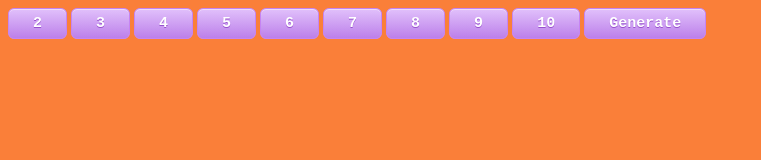
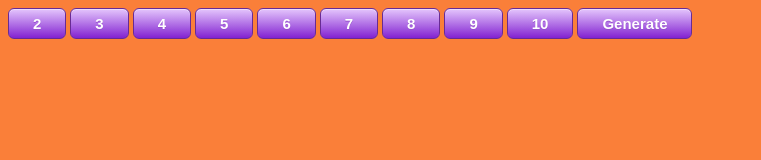
Before and after one commit to NerdyItalian/Weekend2Challenge, a plain HTML site: page index.html in a window 1280 px wide. Shown: the whole page, without its empty margins (0-761 px from the left). Drawn offline with Linux system fonts and the light colour scheme.

Commit message:
style changes

```diff
--- a/stylesheet.css
+++ b/stylesheet.css
@@ -19,43 +19,43 @@ body {
 }
 
 
-.teamSizeButton , .refreshButton  {
+.teamSizeButton, .refreshButton {
 	-moz-box-shadow:inset 0px 1px 0px 0px #efdcfb;
 	-webkit-box-shadow:inset 0px 1px 0px 0px #efdcfb;
 	box-shadow:inset 0px 1px 0px 0px #efdcfb;
-	background:-webkit-gradient(linear, left top, left bottom, color-stop(0.05, #dfbdfa), color-stop(1, #bc80ea));
-	background:-moz-linear-gradient(top, #dfbdfa 5%, #bc80ea 100%);
-	background:-webkit-linear-gradient(top, #dfbdfa 5%, #bc80ea 100%);
-	background:-o-linear-gradient(top, #dfbdfa 5%, #bc80ea 100%);
-	background:-ms-linear-gradient(top, #dfbdfa 5%, #bc80ea 100%);
-	background:linear-gradient(to bottom, #dfbdfa 5%, #bc80ea 100%);
-	filter:progid:DXImageTransform.Microsoft.gradient(startColorstr='#dfbdfa', endColorstr='#bc80ea',GradientType=0);
+	background:-webkit-gradient(linear, left top, left bottom, color-stop(0.05, #dfbdfa), color-stop(1, #8222d1));
+	background:-moz-linear-gradient(top, #dfbdfa 5%, #8222d1 100%);
+	background:-webkit-linear-gradient(top, #dfbdfa 5%, #8222d1 100%);
+	background:-o-linear-gradient(top, #dfbdfa 5%, #8222d1 100%);
+	background:-ms-linear-gradient(top, #dfbdfa 5%, #8222d1 100%);
+	background:linear-gradient(to bottom, #dfbdfa 5%, #8222d1 100%);
+	filter:progid:DXImageTransform.Microsoft.gradient(startColorstr='#dfbdfa', endColorstr='#8222d1',GradientType=0);
 	background-color:#dfbdfa;
 	-moz-border-radius:6px;
 	-webkit-border-radius:6px;
 	border-radius:6px;
-	border:1px solid #c584f3;
+	border:1px solid #682b94;
 	display:inline-block;
 	cursor:pointer;
 	color:#ffffff;
-	font-family:monospace;
+	font-family:Arial;
 	font-size:15px;
 	font-weight:bold;
 	padding:6px 24px;
 	text-decoration:none;
 	text-shadow:0px 1px 0px #9752cc;
 }
-.teamSizeButton:hover , .refreshButton:hover {
-	background:-webkit-gradient(linear, left top, left bottom, color-stop(0.05, #bc80ea), color-stop(1, #dfbdfa));
-	background:-moz-linear-gradient(top, #bc80ea 5%, #dfbdfa 100%);
-	background:-webkit-linear-gradient(top, #bc80ea 5%, #dfbdfa 100%);
-	background:-o-linear-gradient(top, #bc80ea 5%, #dfbdfa 100%);
-	background:-ms-linear-gradient(top, #bc80ea 5%, #dfbdfa 100%);
-	background:linear-gradient(to bottom, #bc80ea 5%, #dfbdfa 100%);
-	filter:progid:DXImageTransform.Microsoft.gradient(startColorstr='#bc80ea', endColorstr='#dfbdfa',GradientType=0);
-	background-color:#bc80ea;
+.teamSizeButton:hover, .refreshButton:hover {
+	background:-webkit-gradient(linear, left top, left bottom, color-stop(0.05, #8222d1), color-stop(1, #dfbdfa));
+	background:-moz-linear-gradient(top, #8222d1 5%, #dfbdfa 100%);
+	background:-webkit-linear-gradient(top, #8222d1 5%, #dfbdfa 100%);
+	background:-o-linear-gradient(top, #8222d1 5%, #dfbdfa 100%);
+	background:-ms-linear-gradient(top, #8222d1 5%, #dfbdfa 100%);
+	background:linear-gradient(to bottom, #8222d1 5%, #dfbdfa 100%);
+	filter:progid:DXImageTransform.Microsoft.gradient(startColorstr='#8222d1', endColorstr='#dfbdfa',GradientType=0);
+	background-color:#8222d1;
 }
-.teamSizeButton:active , .refreshButton:active {
+.teamSizeButton:active, .refreshButton:active {
 	position:relative;
 	top:1px;
 }
```
